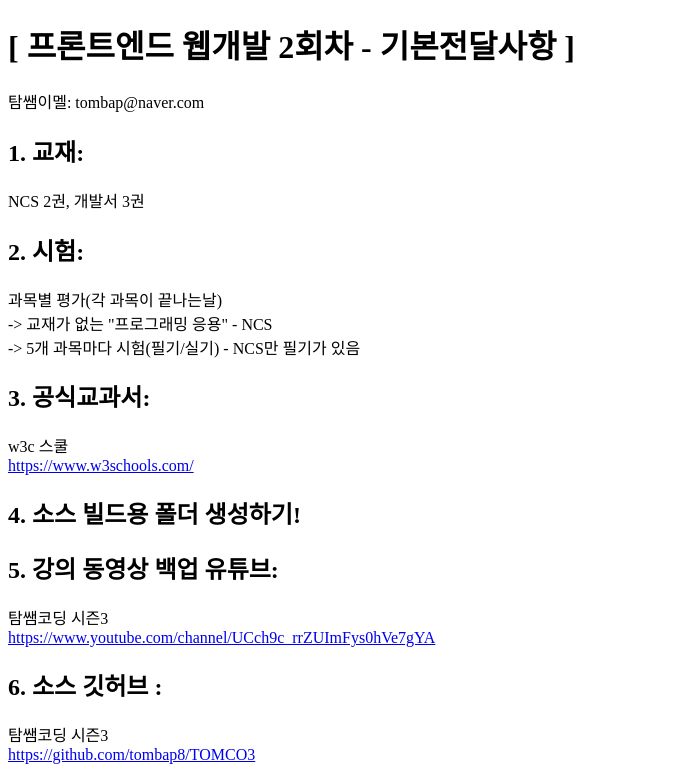
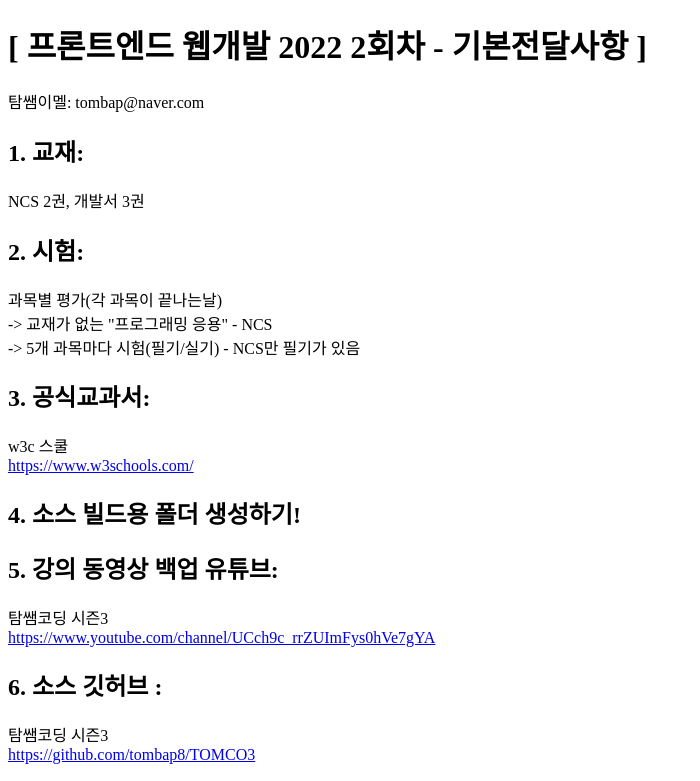
Before and after one commit to tombap8/GITA_FED222, a plain HTML site: page 001.HTML학습/01.Info_PJ/Info.html in a window 1280 px wide. Shown: the top 781 px of the page, without its empty margins (0-700 px from the left). Drawn offline with Linux system fonts and the light colour scheme.

Commit message:
Update Info.html

```diff
--- a/001.HTML학습/01.Info_PJ/Info.html
+++ b/001.HTML학습/01.Info_PJ/Info.html
@@ -18,7 +18,7 @@
          -->
     </head>
     <body>
-        <h1>[ 프론트엔드 웹개발 2회차 - 기본전달사항 ]</h1>
+        <h1>[ 프론트엔드 웹개발 2022 2회차 - 기본전달사항 ]</h1>
         <!--
             h1 ~ h6 : 제목표시
          -->
```
